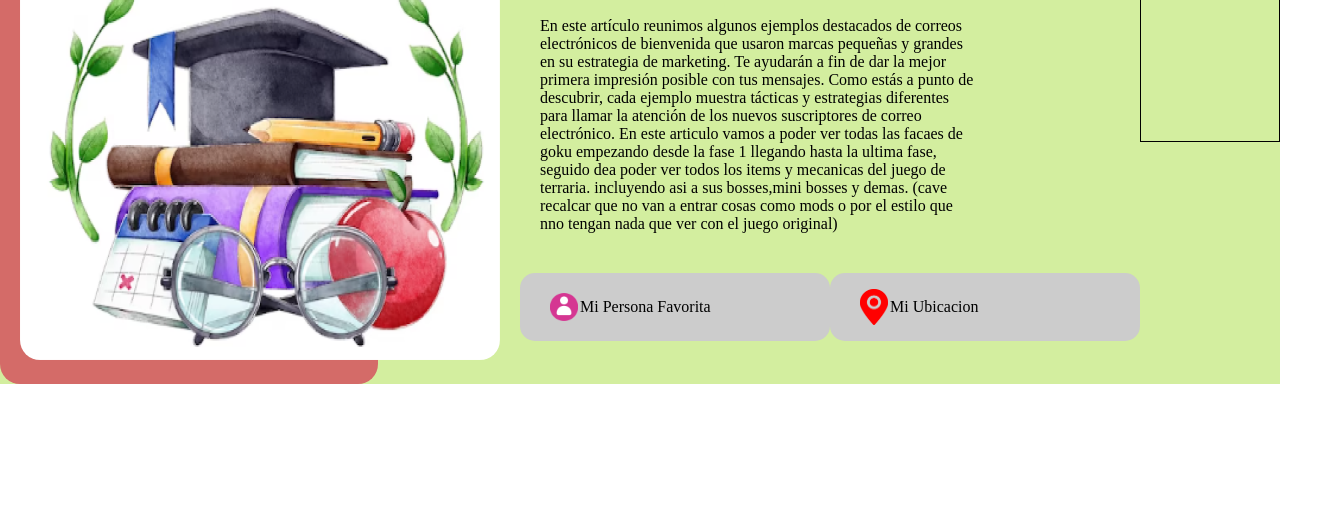
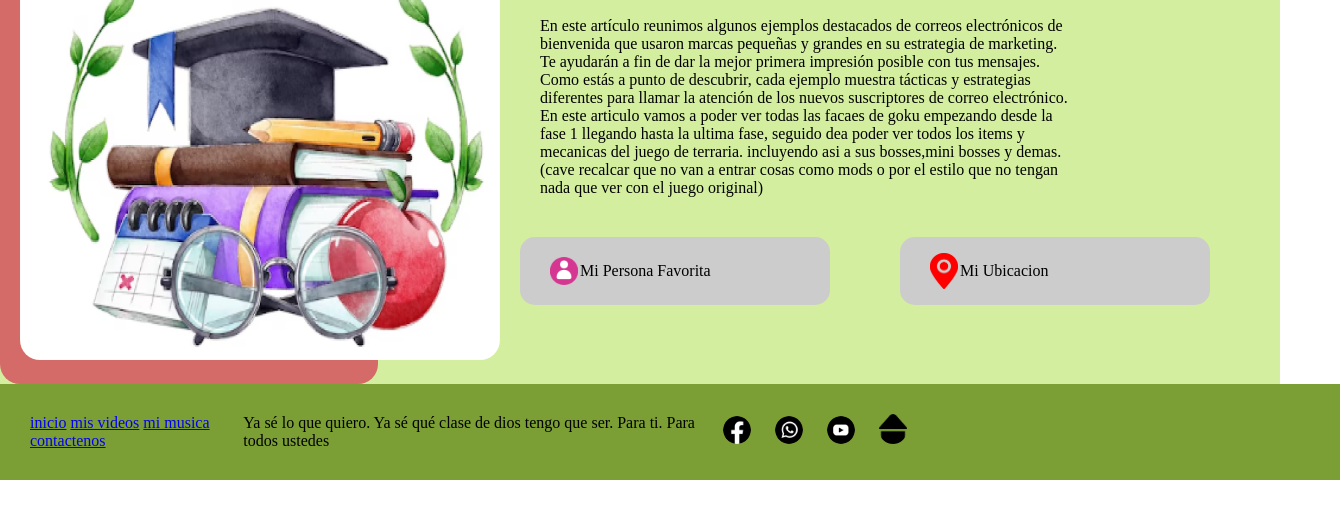
Before and after one commit to eldrilexjaja12/Miproyecto-2-2023, a plain HTML site: page index.html in a window 1280 px wide. Shown: the part 280-800 px from the top of the page, 1340 px wide, since content can reach past the window. Drawn offline with Linux system fonts and the light colour scheme.

Commit message:
waswaswaswa

```diff
--- a/css/estilo.css
+++ b/css/estilo.css
@@ -15,8 +15,9 @@
 }
 footer{
     width: 100%;
-    height: 200px;
-    border: solid black 1px;
+    background-color: #7B9E35;
+    display: flex;
+    padding: 30px;
 }
 #cabeceraImagenNombre{
     flex: 30%;
@@ -63,6 +64,9 @@ ul li a:hover{
     text-decoration: underline dashed 2px purple;
     background-color: #D6F2A4;
 }
+ul li:last-child{
+    border-right: none;
+}
 #cuerpoImagen{
     flex: 40%;
 }
@@ -107,26 +111,43 @@ h1{
     flex: 50%;
 }
 #marcoFavorito{
+    background-image: url(../img/Recurso\ 13.png);
+}
+.disenoBoton:hover{
+    opacity: 80%;
+    cursor: pointer;
+}
+#marcoUbicacion{
+    background-image: url(../img/Recurso\ 2.png);
+}
+#marcoUbicacion:hover{
+    opacity: 80%;
+    cursor: pointer;
+}
+.disenoBoton{
     background-color: #CCCCCC;
     width: 250px;
-    background-image: url(../img/Recurso\ 13.png);
     background-repeat: no-repeat;
     background-size: 28px;
     padding: 25px 0px 25px 60px;
     background-position: left 30px center;
     border-radius: 15px;
 }
-#marcoFavorito:hover{
-    opacity: 80%;
-    cursor: pointer;
+#marcoMenuFooter{
+    flex: 15%;
 }
-#ubicacionFavorita{
-    background-color: #CCCCCC;
-    width: 250px;
-    background-image: url(../img/Recurso\ 2.png);
-    background-repeat: no-repeat;
-    background-size: 28px;
-    padding: 25px 0px 25px 60px;
-    background-position: left 30px center;
-    border-radius: 15px;
+#marcoDetalleFooter{
+    flex: 35%;
 }
+#marcoRedesFooter{
+    flex: 45%;
+}
+.footerRedes{
+    display: inline;
+}
+li img{
+    width: 28px;
+}
+.footerRedes li{
+    border: none;
+}
--- a/index.html
+++ b/index.html
@@ -40,19 +40,41 @@
                 En este articulo vamos a poder ver todas las facaes de goku empezando desde la fase 1 llegando hasta la ultima fase,
                 seguido dea poder ver todos los items y mecanicas del juego de terraria.
                 incluyendo asi a sus bosses,mini bosses y demas.
-                (cave recalcar que no van a entrar cosas como mods o por el estilo que nno tengan nada que ver con el juego original)</p>
+                (cave recalcar que no van a entrar cosas como mods o por el estilo que no tengan nada que ver con el juego original)</p>
         </div>
         <div id="botones">
             <div id="botonFavorito">
-                <div id="marcoFavorito">Mi Persona Favorita</div>
+                <div id="marcoFavorito" class="disenoBoton">Mi Persona Favorita</div>
             </div>
             <div id="botonUbicacion">
-                    <div id="ubicacionFavorita">Mi Ubicacion</div>
+                    <div id="marcoUbicacion" class="disenoBoton">Mi Ubicacion</div>
             </div>
         </div>
-
+        </div>
     </div>
     <!--Aqui pondremos el pie de pagina-->
-    <footer></footer>
+    <footer>
+        <div id="marcoMenuFooter">
+            <nav>
+                <a href="#">inicio</a>
+                <a href="#">mis videos</a>
+                <a href="#">mi musica</a>
+                <a href="#">contactenos</a>
+            </nav>
+        </div>
+        <div id="marcoDetalleFooter">
+            Ya sé lo que quiero. Ya sé qué clase de dios tengo que ser. Para ti. Para todos ustedes
+        </div>
+        <div id="marcoRedesFooter">
+            <ul class="footerRedes">
+                <li><img src="img/Recurso 3.png"></li>
+                <li><img src="img/Recurso 4.png"></li>
+                <li><img src="img/Recurso 5.png"></li>
+                <li><img src="img/Recurso 7.png"></li>
+            </ul>
+
+        </div>
+
+    </footer>
 </body>
 </html>
```
